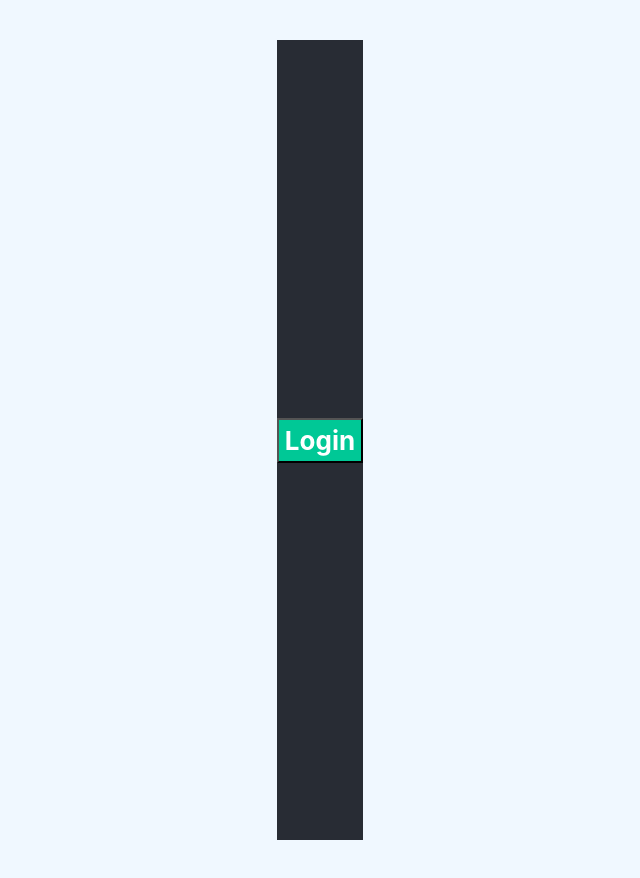
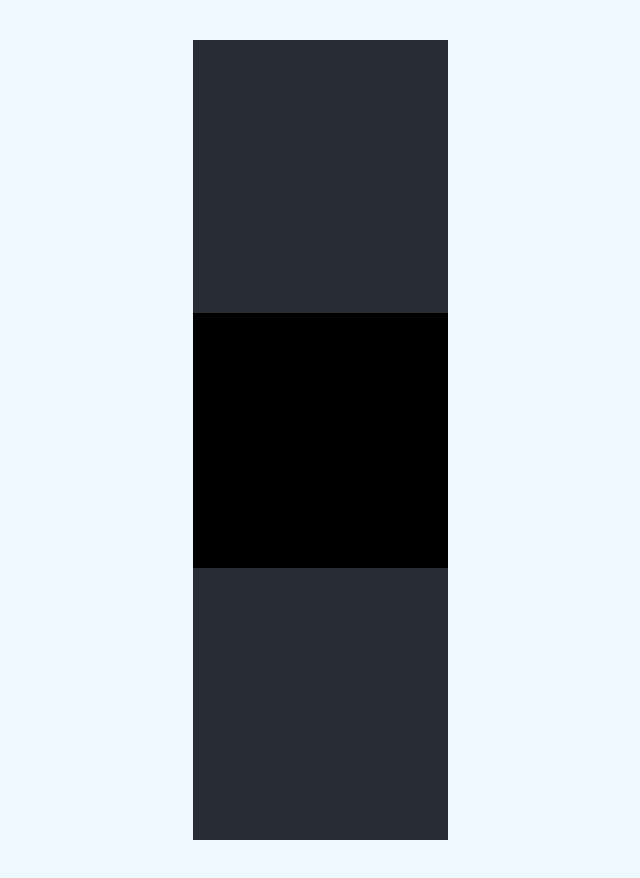
Before and after one commit to fjarar/TODO_LIST_REACT, a React (Create React App) app: page / in a window 1280 px wide. Shown: the whole page, without its empty margins (320-960 px from the left). Built offline with nearby package versions, Linux system fonts and the light colour scheme.

Commit message:
finished challenge

```diff
--- a/src/App.js
+++ b/src/App.js
@@ -8,6 +8,7 @@ import Clock from './components/pure/entregaClase';
 import EntregaFuncion from './components/pure/entregaFuncion';
 import Father from './components/container/father';
 import OptionalRender from './components/pure/optionalRender';
+import SquareColorChange from './components/pure/squareColorChange';
 
 function App() {
   return (
@@ -18,12 +19,13 @@ function App() {
         {/* <GreetingF name={"Flavio"}></GreetingF> */}
         {/* <TaskListComponent></TaskListComponent> */}
         {/* Ejemplo de Renderizado Condicional */}
-        <OptionalRender></OptionalRender>
+        {/* <OptionalRender></OptionalRender> */}
         {/* <GreetingStyled name="Flavio"></GreetingStyled> */}
         {/* <Clock></Clock> */}
         {/* <EntregaFuncion name='Martin' lastName={'San Jose'}></EntregaFuncion> */}
         {/* GEestion de eventos */}
         {/* <Father></Father> */}
+        <SquareColorChange></SquareColorChange>
       </header>
     </div>
   );
--- /dev/null
+++ b/src/components/pure/squareColorChange.jsx
@@ -0,0 +1,110 @@
+import React, { useState, useRef, useEffect } from "react";
+
+const useGenerateRandomColor = () => {
+  //const [color,setColor] = useState("")
+  const [red, setRed] = useState(0);
+  const [green, setGreen] = useState(0);
+  const [blue, setBlue] = useState(0);
+  const generateColor = () => {
+    setRed(Math.random() * 256);
+    setBlue(Math.random() * 256);
+    setGreen(Math.random() * 256);
+  };
+  return { red, green, blue, generateColor, setBlue, setGreen, setRed };
+};
+
+const Square = () => {
+  const { red, green, blue, setRed, setGreen, setBlue, generateColor } =
+    useGenerateRandomColor();
+  const [isRunning, setIsRunning] = useState(false);
+  // You don't need 2 variable for this
+  //const [isClicked, setClicked] = useState(false);
+
+  // Using `useRef` to store a reference to the interval
+  const myInterval = useRef();
+
+  useEffect(() => {
+    // You had this line to start timer on load
+    // but you can just set the initial state to `true`
+    //setFlag(true);
+    // Clear time on component dismount
+    return () => clearInterval(myInterval.current);
+  }, []);
+
+  // useEffect that start/stop interval on flag change
+  useEffect(() => {
+    if (isRunning) {
+      myInterval.current = setInterval(
+        () => {
+          generateColor()
+        },
+        1000
+      );
+    } else {
+      clearInterval(myInterval.current);
+      myInterval.current = null;
+    }
+  }, [isRunning]);
+
+  // Now on click you only change the flag
+  function toggleTimer() {
+    setIsRunning((isRunning) => !isRunning);
+    console.log(isRunning)
+  }
+
+
+
+  //let interval;
+
+  /* const colorInterval = (e) => {
+    const interval = setInterval(() => {
+      generateColor();
+    }, 1000);
+    return () => {
+      clearInterval(interval);
+      interval = null;
+    };
+  }; */
+
+  return (
+    <div
+      style={{
+        width: "255px",
+        height: "255px",
+        backgroundColor: `rgb(${red}, ${green}, ${blue})`,
+      }}
+      onMouseEnter={()=>{
+        setIsRunning(true)
+      }
+
+
+                 //interval = setInterval(generateColor, 1000);
+      }
+      onMouseLeave={() => {
+        //clearInterval(interval);
+        //console.log(red, blue, green);
+        setIsRunning(false);
+        setRed(red);
+        setBlue(green);
+        setGreen(blue);
+        //console.log(red, green, blue);
+      }}
+
+      onDoubleClick={()=>{
+        setIsRunning(false)
+      }
+
+      }
+    ></div>
+  );
+};
+
+const SquareColorChange = () => {
+  return (
+    <div>
+      <Square></Square>
+    </div>
+  );
+};
+
+export default SquareColorChange;
```
